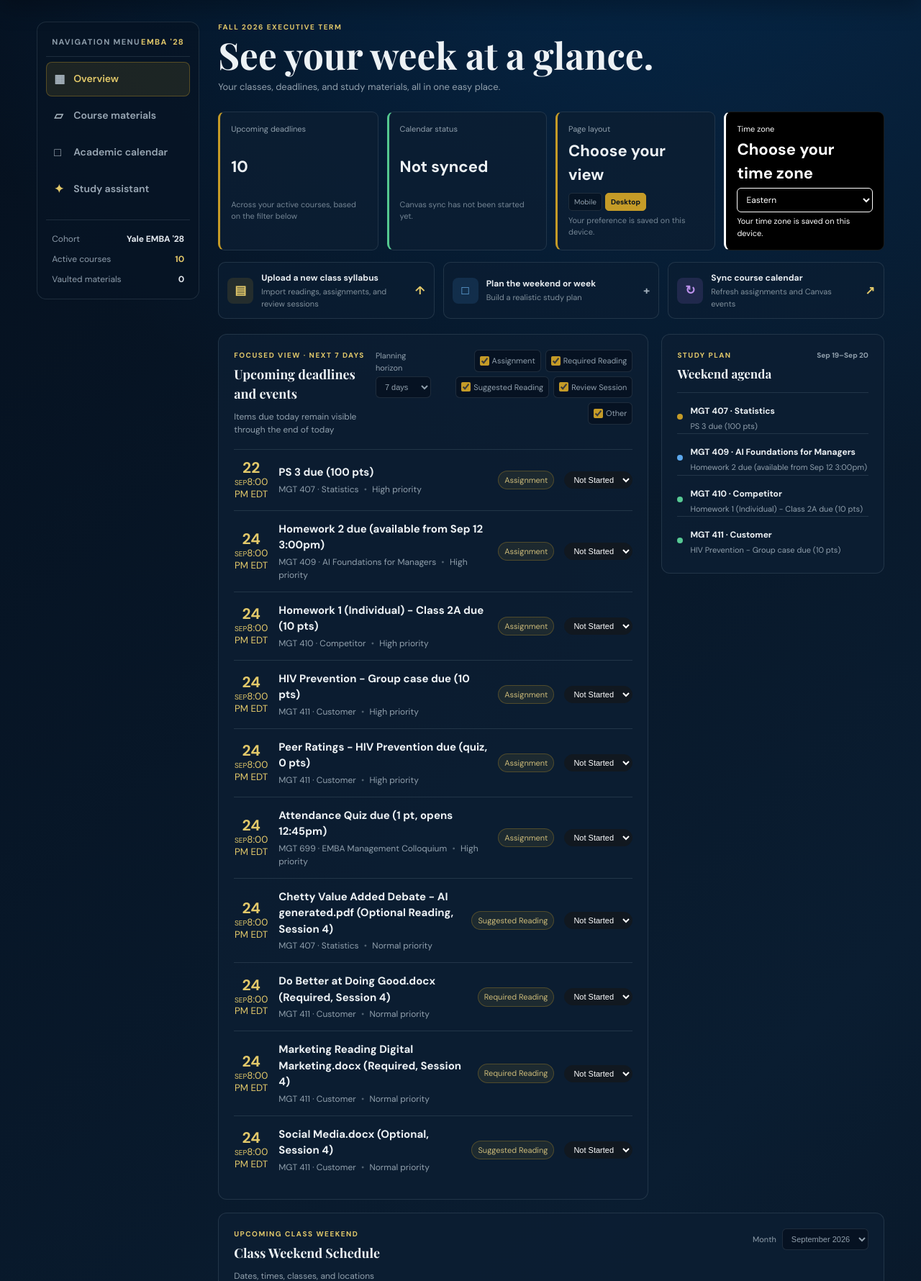
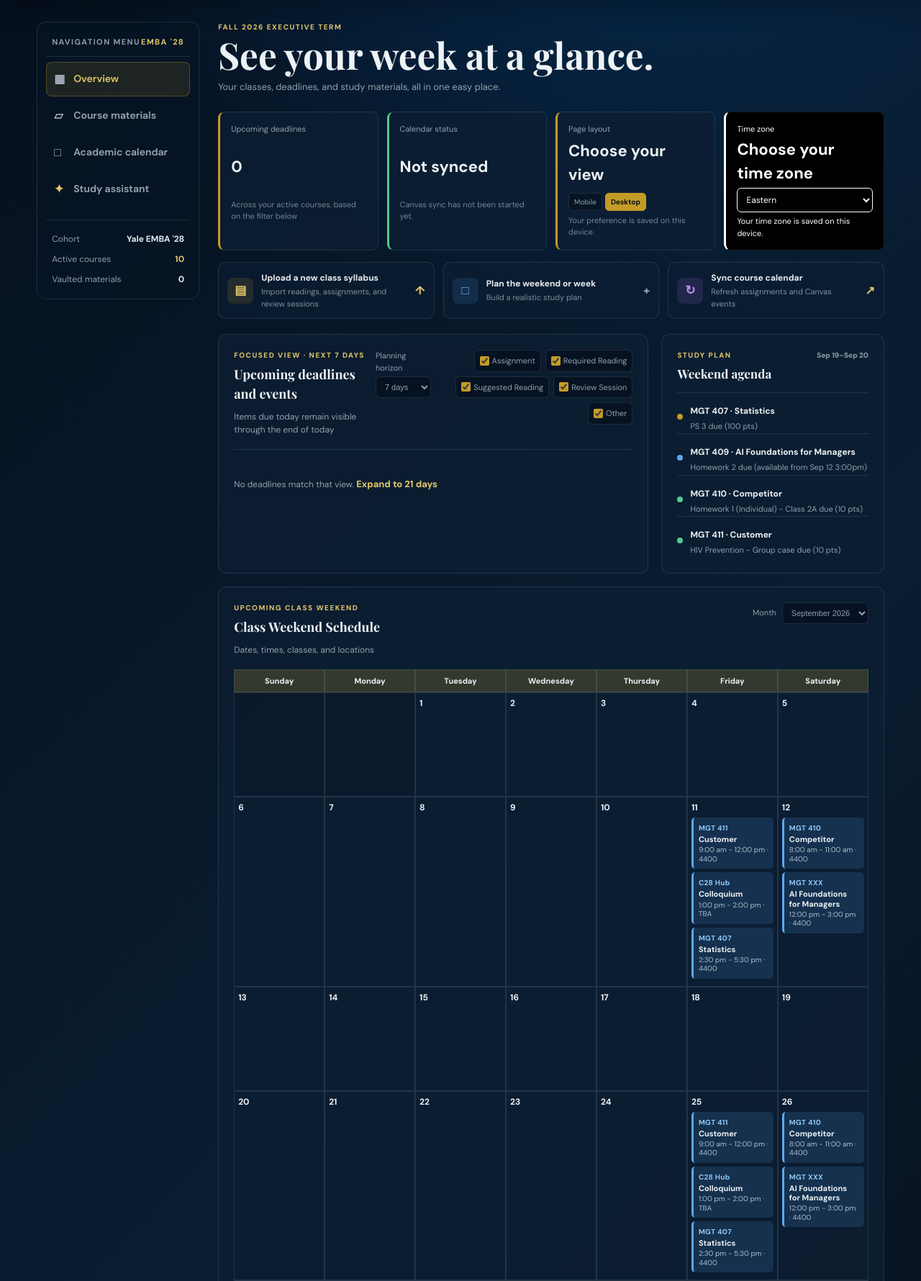
Before and after one commit to bbyale-aifm/yemba-study-dashboard, a FastAPI app: page / in a window 1280 px wide. Shown: the part 78-1858 px from the top of the page at 72% size. Run offline with FastAPI, Linux system fonts and the light colour scheme; data comes from the database, SQL or seed files in the repository; data that the repository does not hold is empty.

Commit message:
Make deadline horizon filtering reliable

```diff
--- a/app/main.py
+++ b/app/main.py
@@ -420,7 +420,9 @@
         deadline_days = 7
     if deadline_days not in {7, 10, 14, 21}:
         deadline_days = 7
-    deadline_horizon = local_date + timedelta(days=deadline_days - 1)
+    # Load the largest supported window; the browser applies the user's
+    # selected horizon without losing assignments when the initial view is 7 days.
+    deadline_horizon = local_date + timedelta(days=20)
     upcoming = [item for item in calendar_items if local_date <= item.due_at.date() <= deadline_horizon and item.status != AssignmentStatus.complete and not (item.description or '').startswith('Class ·')]
     deadline_items = [item for item in calendar_items if not (item.description or '').startswith('Class ·') and (item.due_at.replace(tzinfo=timezone.utc) if item.due_at.tzinfo is None else item.due_at) >= now]
     completed_deadlines = sum(item.status == AssignmentStatus.complete for item in deadline_items)
--- a/app/templates/dashboard.html
+++ b/app/templates/dashboard.html
@@ -65,7 +65,7 @@
           {% if assignments %}
             <div class="assignment-list">
             {% for assignment in assignments %}
-              <article class="assignment-row" data-status="{{ assignment.status.value }}" data-category="{{ assignment.description.split(' · ')[0] if assignment.description else 'Assignment' }}" data-due-at="{{ assignment.due_at.isoformat() }}Z" data-search="{{ assignment.title }} {{ course_names.get(assignment.course_id, 'General') }}">
+              <article class="assignment-row" data-status="{{ assignment.status.value }}" data-category="{{ assignment.description.split(' · ')[0] if assignment.description else 'Assignment' }}" data-due-at="{{ assignment.due_at.isoformat() }}Z" data-due-date="{{ assignment.due_at.date().isoformat() }}" data-search="{{ assignment.title }} {{ course_names.get(assignment.course_id, 'General') }}">
                 <div class="date-block"><strong>{{ assignment.due_at.strftime('%d') }}</strong><span>{{ assignment.due_at.strftime('%b') }}</span><small class="due-time"></small></div>
                 <div class="assignment-copy"><h3>{{ assignment.title }}</h3><p>{{ course_names.get(assignment.course_id, 'General') }} <span>•</span> {{ assignment.priority|title }} priority</p></div><span class="category-tag">{{ assignment.description.split(' · ')[0] if assignment.description else 'Assignment' }}</span>
                 <select class="status status-select status-{{ assignment.status.value }}" data-assignment-id="{{ assignment.id }}" aria-label="Update status"><option value="not_started"{% if assignment.status.value == 'not_started' %} selected{% endif %}>Not started</option><option value="in_progress"{% if assignment.status.value == 'in_progress' %} selected{% endif %}>In progress</option><option value="complete"{% if assignment.status.value == 'complete' %} selected{% endif %}>Complete</option></select>
@@ -179,11 +179,17 @@
     function filterAssignments() {
       const query = (searchInput.value || '').toLowerCase().trim();
       const categories = categoryFilters.filter((filter) => filter.checked).map((filter) => filter.value.trim().toLowerCase());
+      const horizonDays = Number(deadlineRange?.value || 7);
+      const today = new Date();
+      const todayKey = new Date(today.getFullYear(), today.getMonth(), today.getDate());
       let visible = 0;
       assignmentRows.forEach((row) => {
         const matchesSearch = row.dataset.search.toLowerCase().includes(query);
         const matchesCategory = categories.includes(normalizedCategory(row.dataset.category).toLowerCase());
-        row.hidden = !(matchesSearch && matchesCategory);
+        const dueDate = new Date(`${row.dataset.dueDate}T00:00:00`);
+        const daysAway = Math.round((dueDate - todayKey) / 86400000);
+        const matchesHorizon = daysAway >= 0 && daysAway < horizonDays;
+        row.hidden = !(matchesSearch && matchesCategory && matchesHorizon);
         if (!row.hidden) visible += 1;
       });
       const upcomingCount = document.getElementById('upcomingCount');
@@ -216,9 +222,10 @@
     filterCalendar();
     expandDeadlineRange?.addEventListener('click', () => { deadlineRange.value = '21'; deadlineRange.dispatchEvent(new Event('change')); });
     deadlineRange?.addEventListener('change', () => {
+      filterAssignments();
       const url = new URL(window.location.href);
       url.searchParams.set('days', deadlineRange.value);
-      window.location.href = url.toString();
+      window.history.replaceState({}, '', url.toString());
     });
     const scheduleCalendars = [...document.querySelectorAll('.schedule-calendar')];
     function showScheduleMonth() { scheduleCalendars.forEach((month) => { month.hidden = month.dataset.scheduleMonth !== scheduleMonth.value; }); }
```
